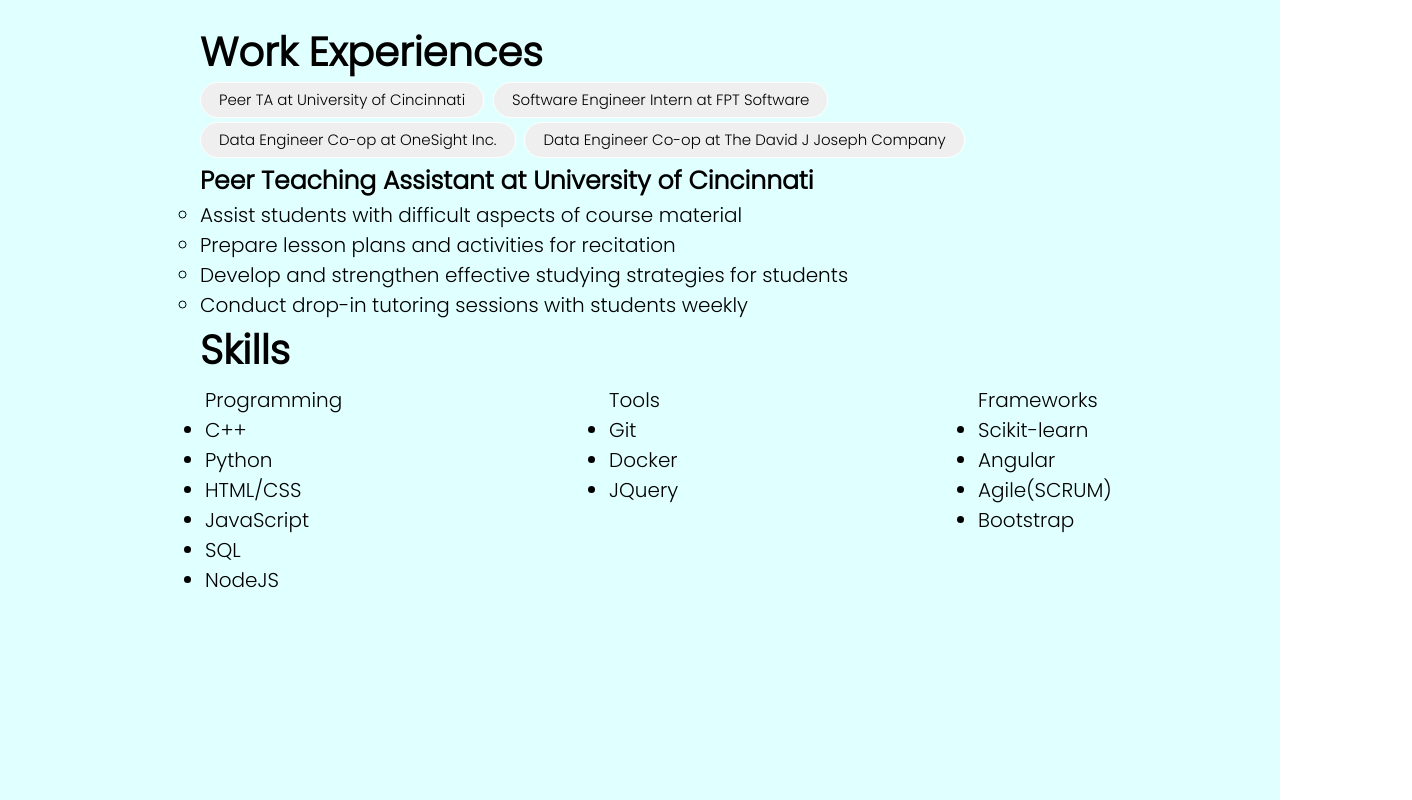
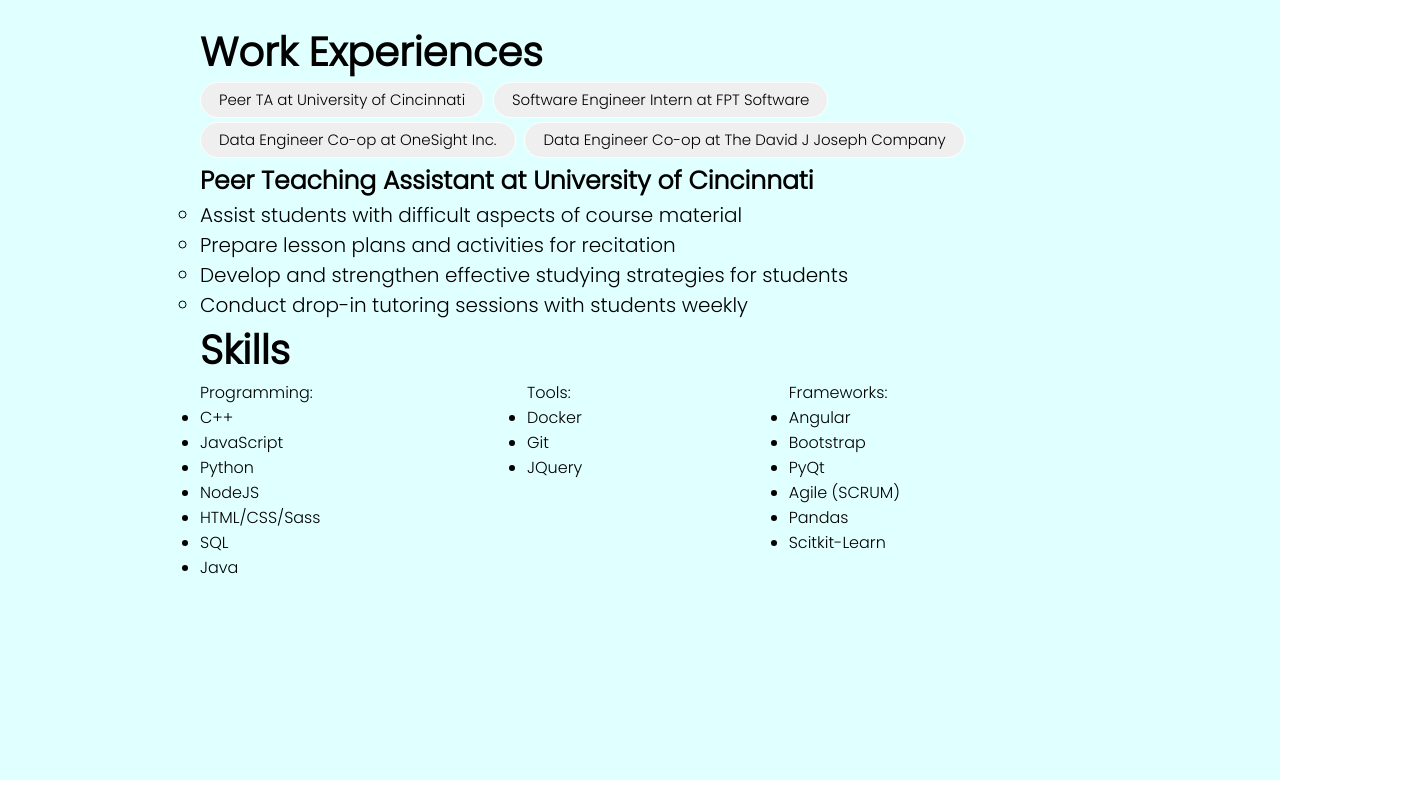
Before and after one commit to hungdng149/PersonalPortfolio, a plain HTML site: page Portfolio/index.html in a window 1280 px wide. Shown: the part 2026-2826 px from the top of the page, 1412 px wide, since content can reach past the window. Drawn offline with nearby package versions, Linux system fonts and the light colour scheme.

Commit message:
Add files via upload

```diff
--- a/Portfolio/index.html
+++ b/Portfolio/index.html
@@ -67,27 +67,17 @@
             <li id="job_duty_4">Conduct drop-in tutoring sessions with students weekly</li>
         </ul>
         <h2 class="section_title">Skills</h2>
-        <sub class="skill_list">
-            <ul>Programming
-                <li>C++</li>
-                <li>Python</li>
-                <li>HTML/CSS</li>
-                <li>JavaScript</li>
-                <li>SQL</li>
-                <li>NodeJS</li>
-            </ul>
-            <ul>Tools
-                <li>Git</li>
-                <li>Docker</li>
-                <li>JQuery</li>
-            </ul>
-            <ul>Frameworks
-                <li>Scikit-learn</li>
-                <li>Angular</li>
-                <li>Agile(SCRUM)</li>
-                <li>Bootstrap</li>
-            </ul>
-        </sub>
+        <div class="skills-container">
+            <div class="skill-col" id="skill-programming">
+                <p>Programming:</p>
+            <ul><li>C++</li><li>JavaScript</li><li>Python</li><li>NodeJS</li><li>HTML/CSS/Sass</li><li>SQL</li><li>Java</li></ul></div>
+            <div class="skill-col" id="skill-tools">
+                <p>Tools:</p>
+            <ul><li>Docker</li><li>Git</li><li>JQuery</li></ul></div>
+            <div class="skill-col" id="skill-frameworks">
+                <p>Frameworks:</p>
+            <ul><li>Angular</li><li>Bootstrap</li><li>PyQt</li><li>Agile (SCRUM)</li><li>Pandas</li><li>Scitkit-Learn</li></ul></div>
+        </div>
 
     </section>
     <!--Extracurricular Activities-->
--- a/Portfolio/style.css
+++ b/Portfolio/style.css
@@ -72,6 +72,9 @@ nav {
     .about_me img{
         display: none;
     }
+    .skill_list{
+        display: block;
+    }
 }
 
 @media screen and (max-width: 768px) {
@@ -103,6 +106,9 @@ nav {
     }
     .about_me img{
         display: none;
+    }
+    .skill_list{
+        display: block;
     }
 }
 
@@ -215,12 +221,9 @@ nav {
  }
 }
 
-.skill_list{
-    display: flex ;
-    font-size: 20px;
-    padding: 5px;
+.skills-container {
+    display: flex;
+    justify-content: space-between;
+    flex-flow: row wrap;
+    max-width: 700px;
 }
-
-.skill_list li{
-    margin-right: 300px;
-}
```
